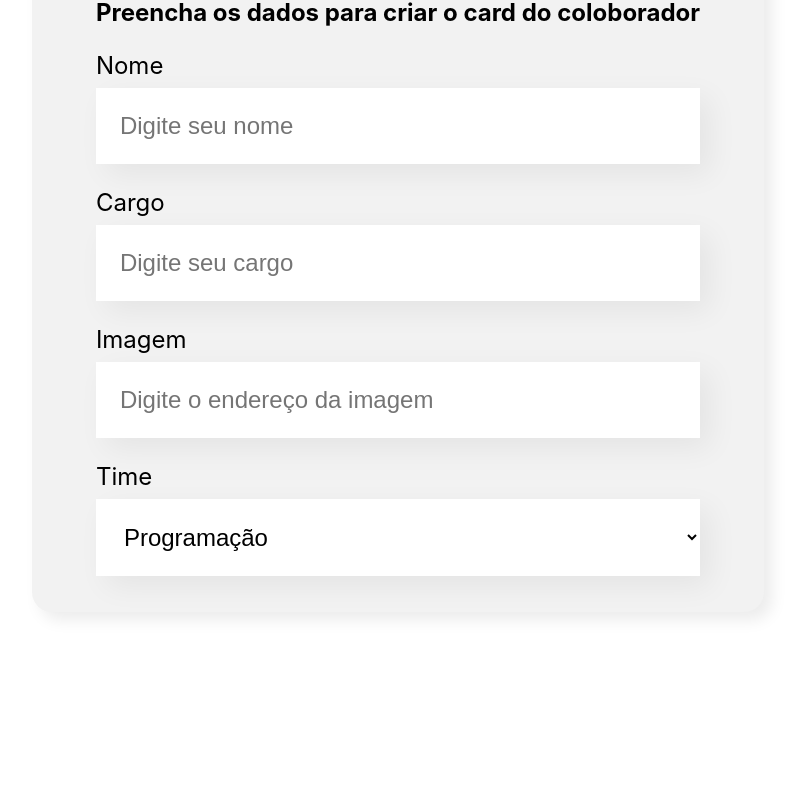
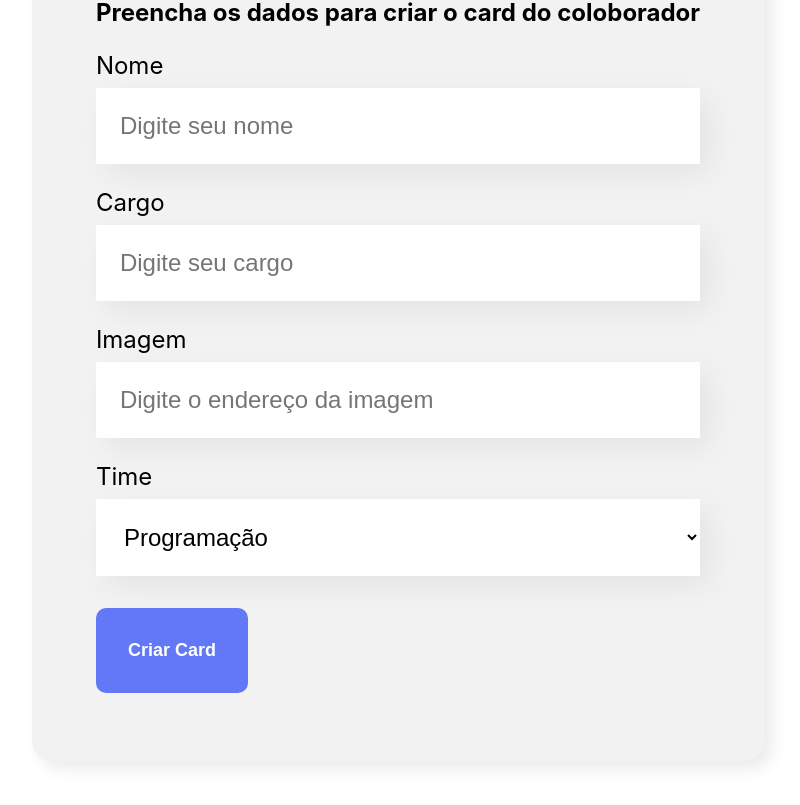
Before and after one commit to jgmd1996/react-desenvolvendo-com-js, a React (Create React App) app in the folder organo/: page / in a window 1280 px wide. Shown: the part 636-1441 px from the top of the page, without its empty margins (242-1042 px from the left). Before the commit the page ends 1328 px from the top, so only its background shows below. Built offline with nearby package versions, Linux system fonts and the light colour scheme.

Commit message:
Criando o componente de butao

```diff
--- /dev/null
+++ b/organo/src/componentes/Botao/Botao.css
@@ -0,0 +1,16 @@
+.botao {
+    background-color: #6278f7;
+    border-radius: 10px;
+    font-weight: 700;
+    font-size: 18px;
+    padding: 32px;
+    border: none;
+    cursor: pointer;
+    color: #fff;
+    margin: 32px 0;
+}
+
+.botao:hover {
+    color: #95ffd4
+
+}
--- /dev/null
+++ b/organo/src/componentes/Botao/index.js
@@ -0,0 +1,11 @@
+import './Botao.css'
+
+const Botao = (props) => {
+    return (
+        <button className="botao">
+        {props.children}
+        </button>
+    )
+}
+
+export default Botao;
--- a/organo/src/componentes/Formulario/index.js
+++ b/organo/src/componentes/Formulario/index.js
@@ -1,3 +1,4 @@
+import Botao from '../Botao/index.js';
 import CampoTexto from '../CampoTexto/index.js';
 import ListaSuspensa from '../ListaSuspensa/index.js';
 import './Formulario.css'
@@ -22,6 +23,7 @@
             <CampoTexto label="Cargo" placeholder="Digite seu cargo"/>
             <CampoTexto label="Imagem" placeholder="Digite o endereço da imagem"/>
             <ListaSuspensa label="Time" itens={times}/>
+            <Botao >Criar Card</Botao>
             </form>
         </section>
     )
```
